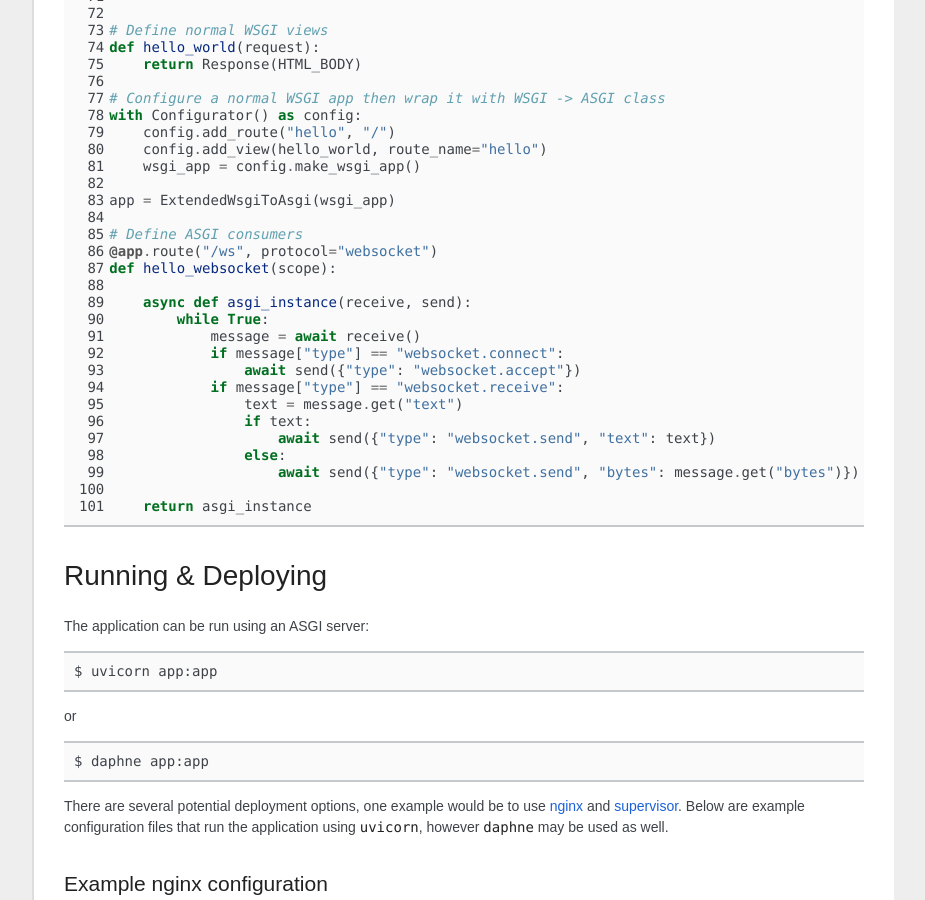
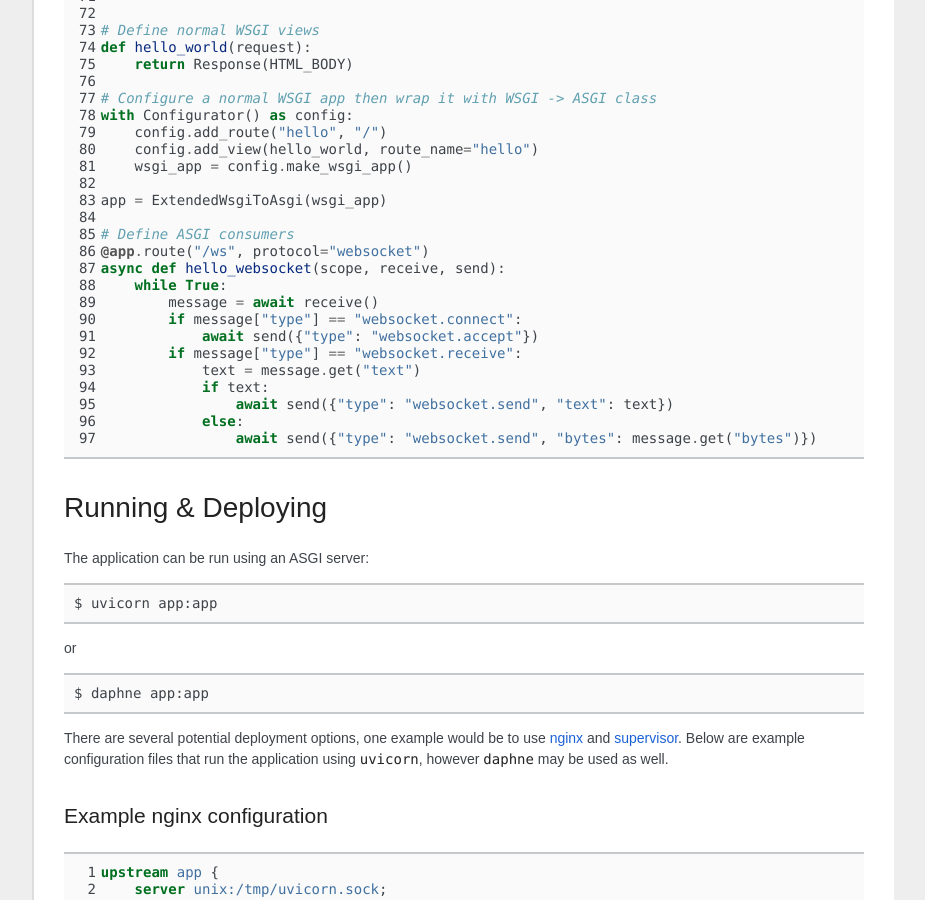
Before and after one commit to Pylons/pyramid_cookbook, a Sphinx documentation site: the page built from docs/deployment/asgi.rst, in a window 1280 px wide and 900 px high, scrolled down 2116 px. Shown: the whole window, without its empty margins (198-1123 px from the left). Built offline with Sphinx 7.4.7, drawn with Linux system fonts in a browser that asks for light colours; some web fonts are replaced; some of the changed text lies outside the part shown.

Commit message:
update asgi example to asgi 3.0 protocol

```diff
--- a/docs/deployment/asgi.rst
+++ b/docs/deployment/asgi.rst
@@ -65,8 +65,8 @@ This example extends the ``asgiref`` wrapper to enable routing ASGI consumers al
             except KeyError:
                 consumer = None
             if consumer is not None:
-                return consumer(scope)
-            return super().__call__(scope, **kwargs)
+                await consumer(scope, *args, **kwargs)
+            await super().__call__(scope, *args, **kwargs)
 
         def route(self, rule, *args, **kwargs):
             try:
@@ -127,21 +127,17 @@ This example extends the ``asgiref`` wrapper to enable routing ASGI consumers al
 
     # Define ASGI consumers
     @app.route("/ws", protocol="websocket")
-    def hello_websocket(scope):
-
-        async def asgi_instance(receive, send):
-            while True:
-                message = await receive()
-                if message["type"] == "websocket.connect":
-                    await send({"type": "websocket.accept"})
-                if message["type"] == "websocket.receive":
-                    text = message.get("text")
-                    if text:
-                        await send({"type": "websocket.send", "text": text})
-                    else:
-                        await send({"type": "websocket.send", "bytes": message.get("bytes")})
-
-        return asgi_instance
+    async def hello_websocket(scope, receive, send):
+        while True:
+            message = await receive()
+            if message["type"] == "websocket.connect":
+                await send({"type": "websocket.accept"})
+            if message["type"] == "websocket.receive":
+                text = message.get("text")
+                if text:
+                    await send({"type": "websocket.send", "text": text})
+                else:
+                    await send({"type": "websocket.send", "bytes": message.get("bytes")})
 
 
 Running & Deploying
```
Also changed, not shown: other parts of docs/deployment/asgi.rst (+1 -1 lines).
